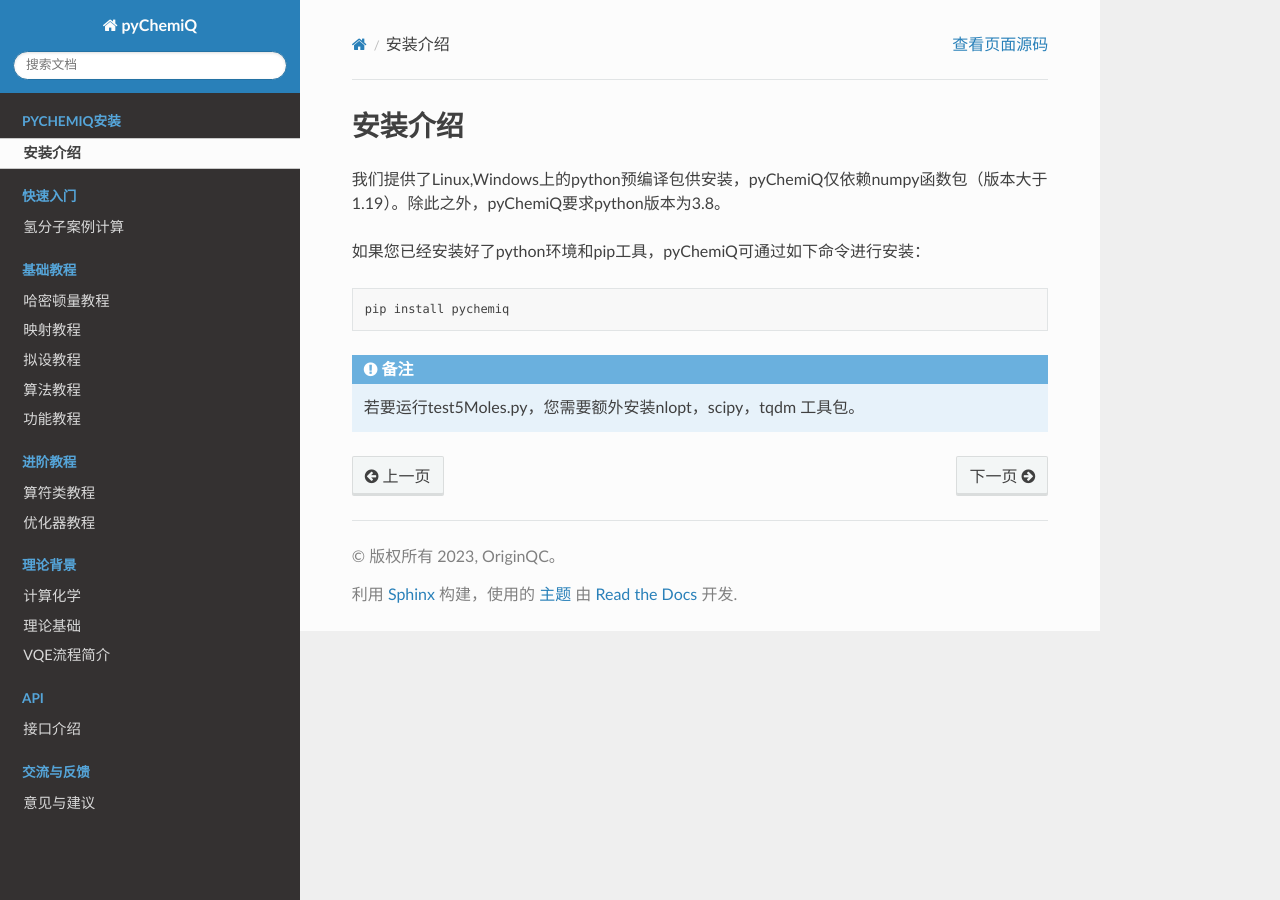
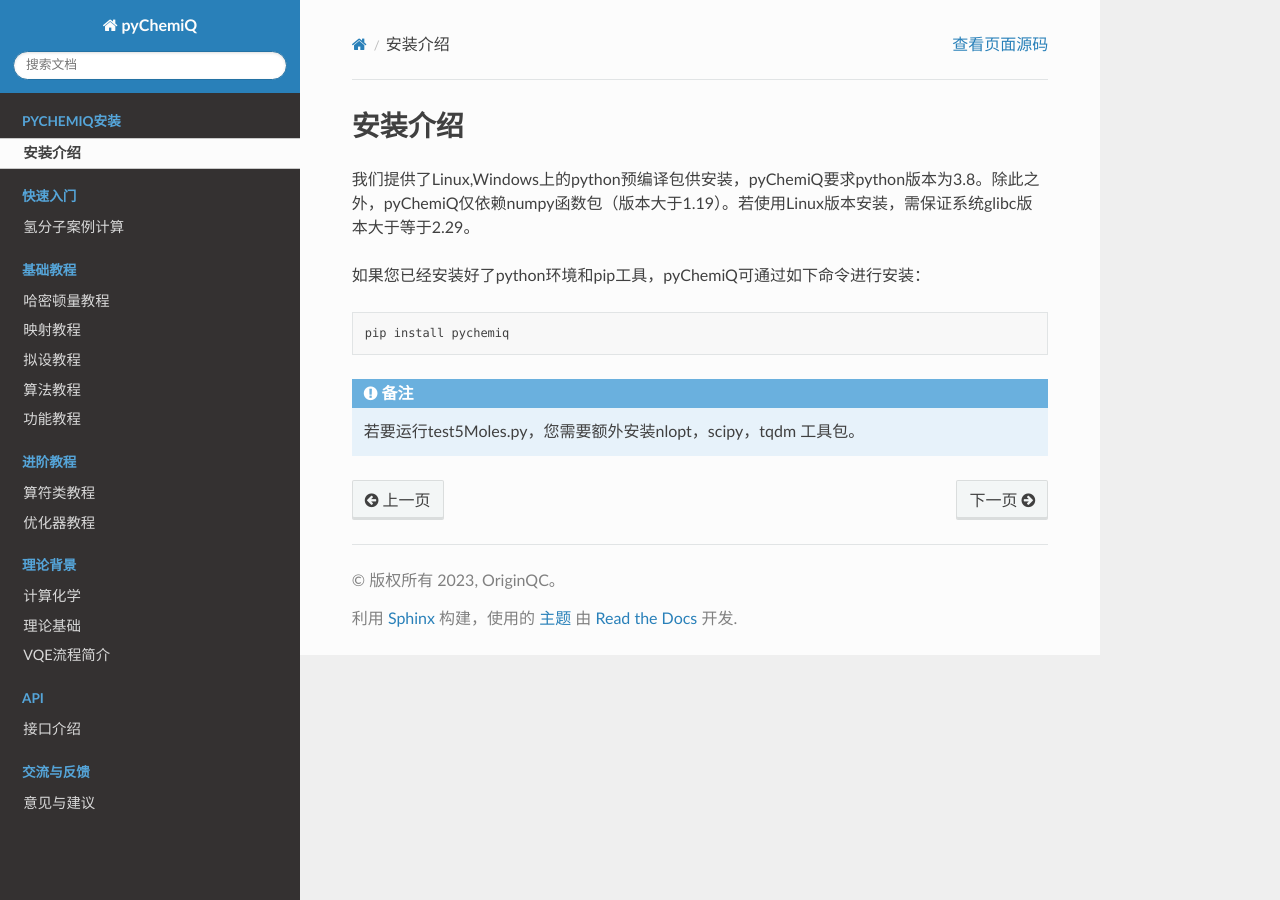
Before and after one commit to OriginQ/pyChemiQ-tutorial, a Sphinx documentation site: the page built from source/01install/install.rst, in a window 1280 px wide. Built offline with Sphinx 7.4.7 and the Read the Docs theme 2.0.0, drawn with Linux system fonts in a browser that asks for light colours.

Commit message:
<modify> update install dependence

```diff
--- a/source/01install/install.rst
+++ b/source/01install/install.rst
@@ -1,7 +1,7 @@
 安装介绍
 ====================================
 
-我们提供了Linux,Windows上的python预编译包供安装，pyChemiQ仅依赖numpy函数包（版本大于1.19）。除此之外，pyChemiQ要求python版本为3.8。
+我们提供了Linux,Windows上的python预编译包供安装，pyChemiQ要求python版本为3.8。除此之外，pyChemiQ仅依赖numpy函数包（版本大于1.19）。若使用Linux版本安装，需保证系统glibc版本大于等于2.29。
 
 如果您已经安装好了python环境和pip工具，pyChemiQ可通过如下命令进行安装：
 
```
